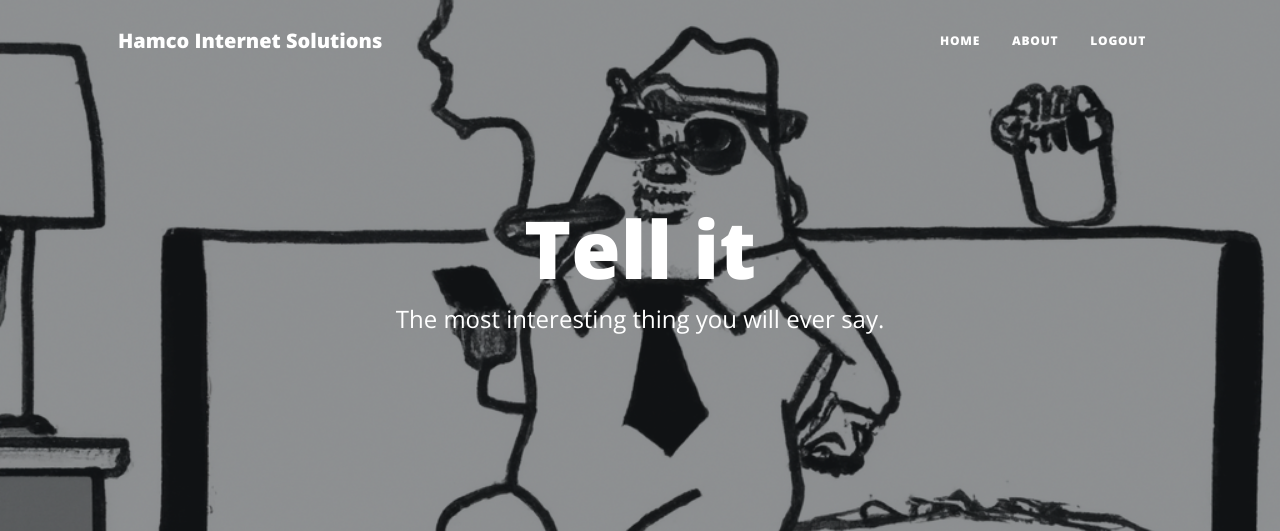
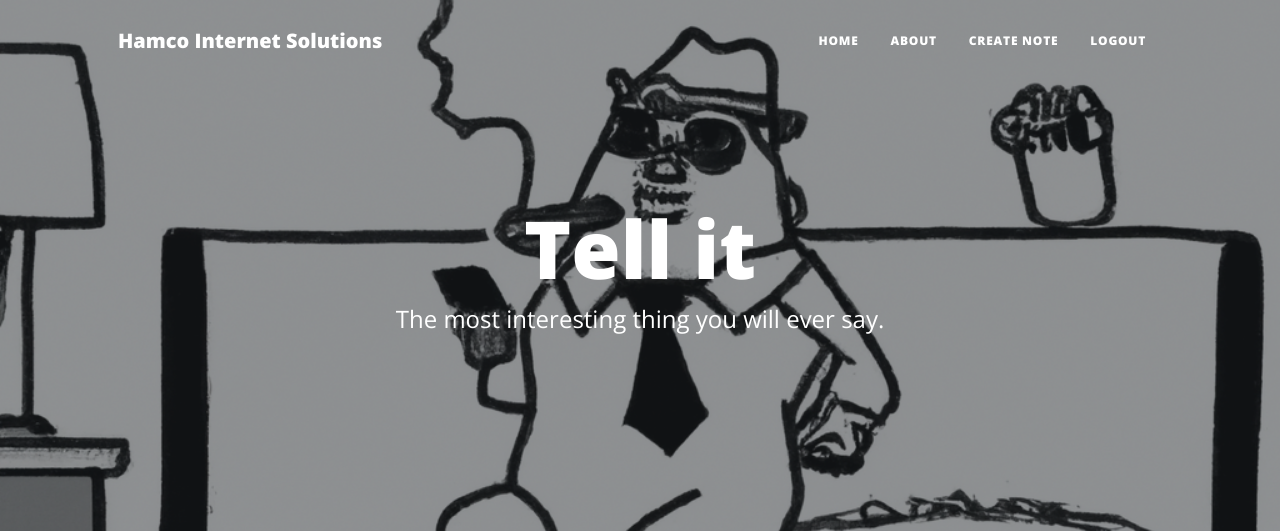
Before and after one commit to hail2skins/hamco-python, a Django app: page /notes/create in a window 1280 px wide. Shown: the top 531 px of the page. Run offline with Django 5.2, Linux system fonts and the light colour scheme; the visitor is signed in with stand-in values (Sample User, id 1); some libraries are stand-ins or nearby versions.

Commit message:
#187407273 testing without brackets, but added Create Note to base.html

```diff
--- a/hamco/website/templates/website/base.html
+++ b/hamco/website/templates/website/base.html
@@ -31,7 +31,9 @@
                         <li class="nav-item"><a class="nav-link px-lg-3 py-3 py-lg-4" href="{% url '' %}">Home</a></li>
                         <li class="nav-item"><a class="nav-link px-lg-3 py-3 py-lg-4" href="about.html">About</a></li>
                         {% if user.is_authenticated %}
-                           <li class="nav-item">
+                            <li class="nav-item"><a class="nav-link px-lg-3 py-3 py-lg-4" href="{% url 'create' %}">Create Note</a></li>
+
+                            <li class="nav-item">
                             <a href="{% url 'logout' %}" class="nav-link px-lg-3 py-3 py-lg-4 logout-link" onclick="event.preventDefault(); document.getElementById('logout-form').submit();">Logout</a>
                                 <form id="logout-form" method="POST" action="{% url 'logout' %}" style="display: none;">
                                     {% csrf_token %}
```
